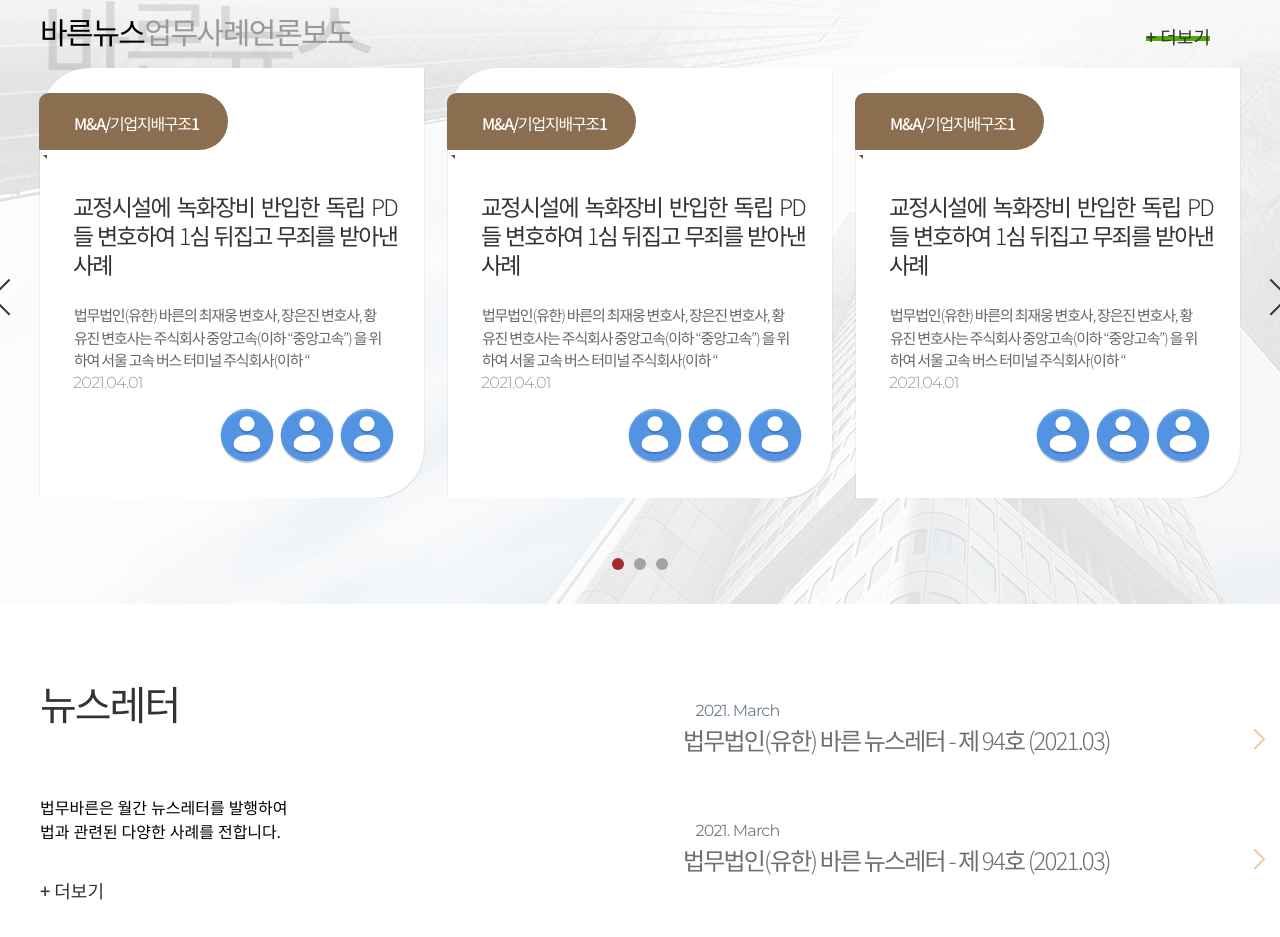
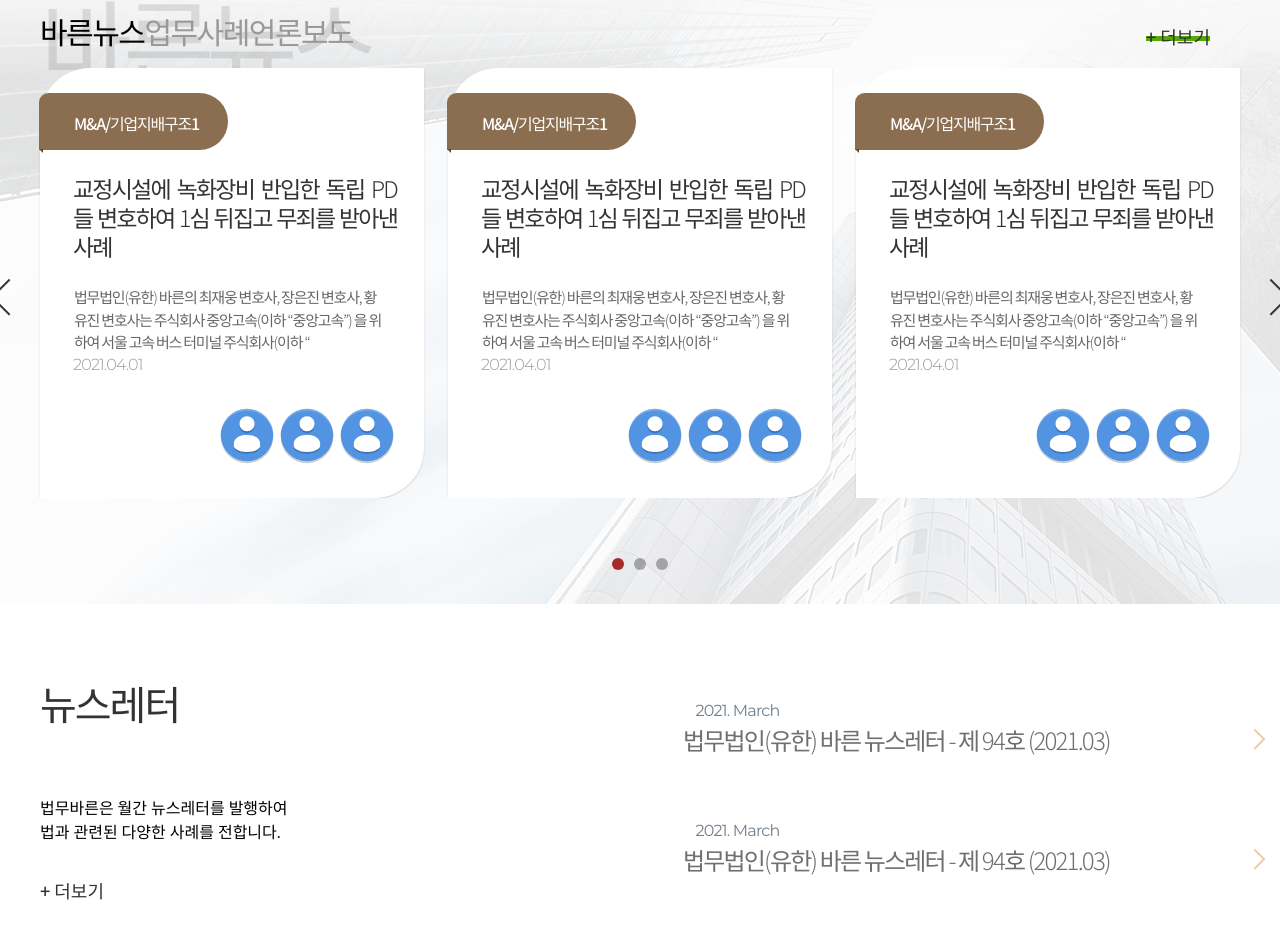
Before and after one commit to park-changjun/training-sample, a Next.js app: page / in a window 1280 px wide. Shown: the part 1093-2030 px from the top of the page. Built offline with nearby package versions, Linux system fonts and the light colour scheme.

Commit message:
flag 클래스명 문제로 css 수정

```diff
--- a/pages/index.js
+++ b/pages/index.js
@@ -164,7 +164,7 @@ const ElementsBox = (props) => {
             <div>
                 <a className="category-block">M&A/기업지배구조1</a>
                 <br />
-                <img className="flag-back" src="/project1/img/flag-back.png" className="flag_back" />
+                <img className="flag-back" src="/project1/img/flag-back.png"/>
             </div>
             <h4 className="case-title">교정시설에 녹화장비 반입한 독립 PD들 변호하여 1심 뒤집고 무죄를 받아낸 사례</h4>
             <div className="case-content">
--- a/styles/main.css
+++ b/styles/main.css
@@ -339,7 +339,7 @@ justify-content: center;
      }
 
      .category-block{
-        position: absolute;
+        position: relative;
         all: unset;
         width: 181px;
         height: 50px;
@@ -370,10 +370,11 @@ justify-content: center;
 }
 
 .flag-back{
+  right: 378px;
+  top: 78px;
   width: 4px;
   height: 4px;
-  margin-left: -4px;
-  margin-top: 4px;
+  position: absolute;
 }
 
 .box-content h4{
```
